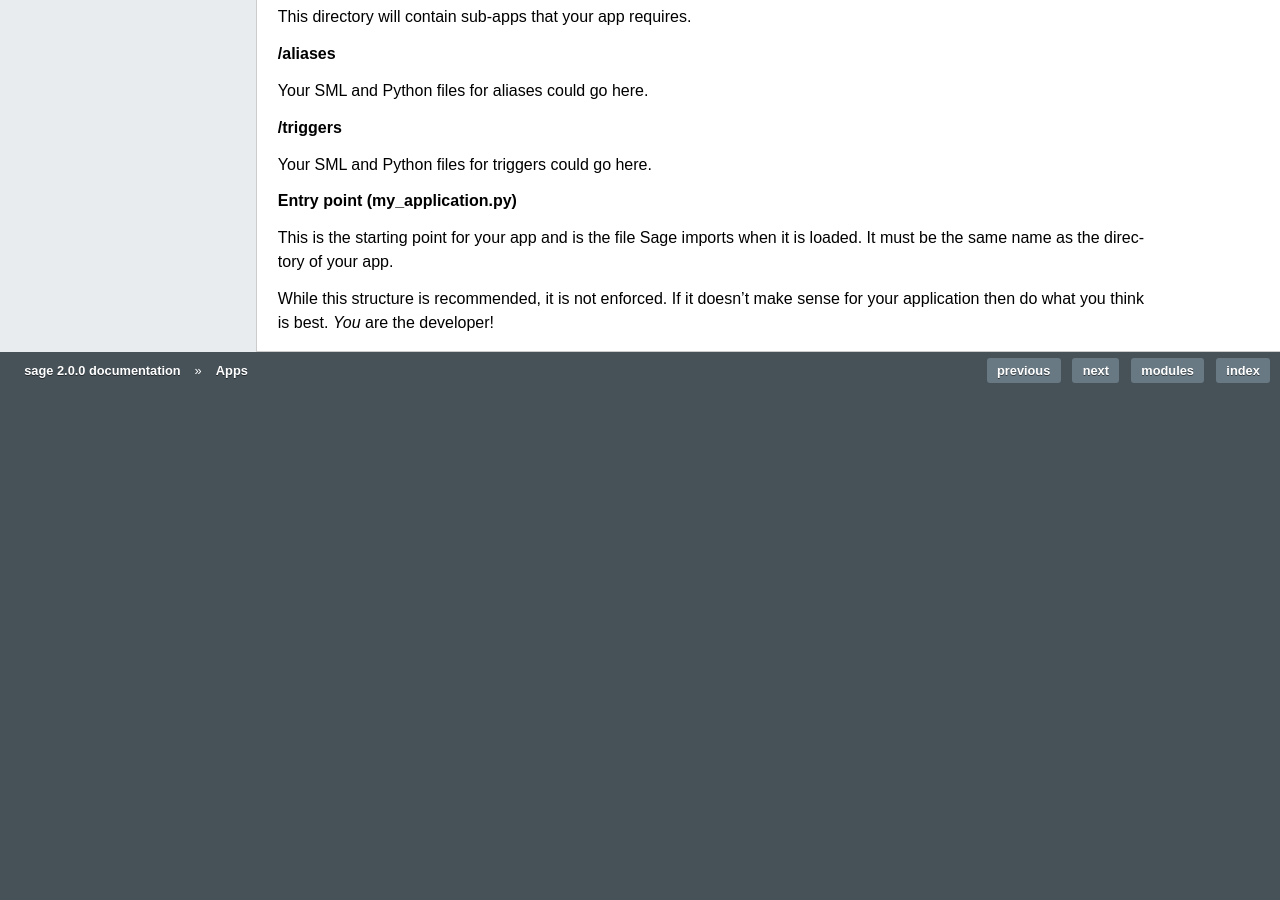
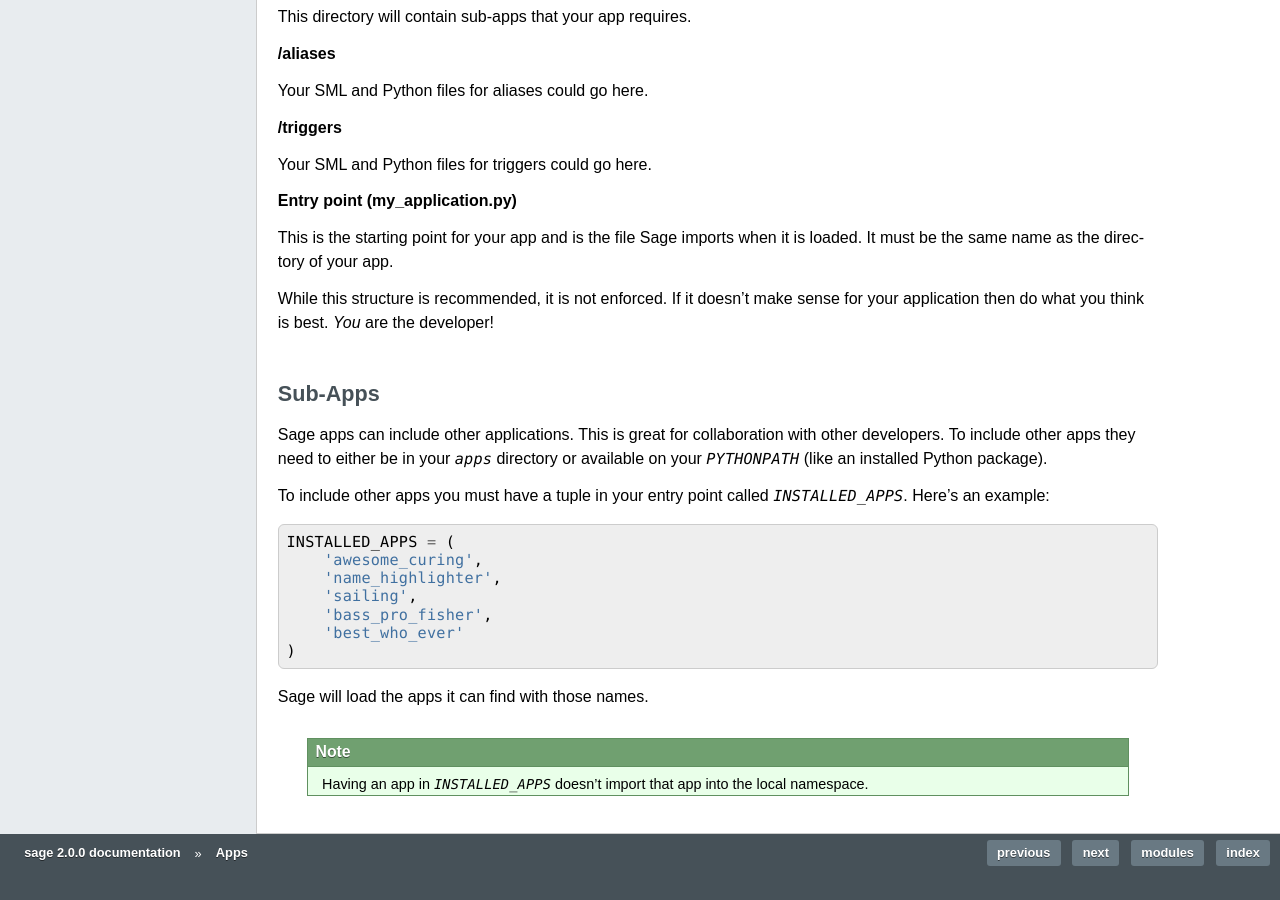
Before and after one commit to adayoung/sage, a Sphinx documentation site: the page built from docs/source/apps.rst, in a window 1280 px wide and 900 px high, scrolled down 634 px. Built offline with Sphinx 7.4.7, drawn with Linux system fonts in a browser that asks for light colours; pages that are not in the unit, such as notebooks, are missing from menus; before the commit the page ends 1052 px from its top, so only the background shows below that.

Commit message:
sub-apps documentation

```diff
--- a/docs/source/apps.rst
+++ b/docs/source/apps.rst
@@ -50,3 +50,28 @@ loaded. It must be the same name as the directory of your app.
 While this structure is recommended, it is not enforced. If it doesn't make
 sense for your application then do what you think is best. *You* are the
 developer!
+
+Sub-Apps
+--------
+
+Sage apps can include other applications. This is great for collaboration with
+other developers. To include other apps they need to either be in your `apps`
+directory or available on your `PYTHONPATH` (like an installed Python package).
+
+To include other apps you must have a tuple in your entry point called
+`INSTALLED_APPS`. Here's an example: ::
+
+    INSTALLED_APPS = (
+        'awesome_curing',
+        'name_highlighter',
+        'sailing',
+        'bass_pro_fisher',
+        'best_who_ever'
+    )
+
+Sage will load the apps it can find with those names.
+
+.. note::
+
+    Having an app in `INSTALLED_APPS` doesn't import that app into the local
+    namespace.
```
